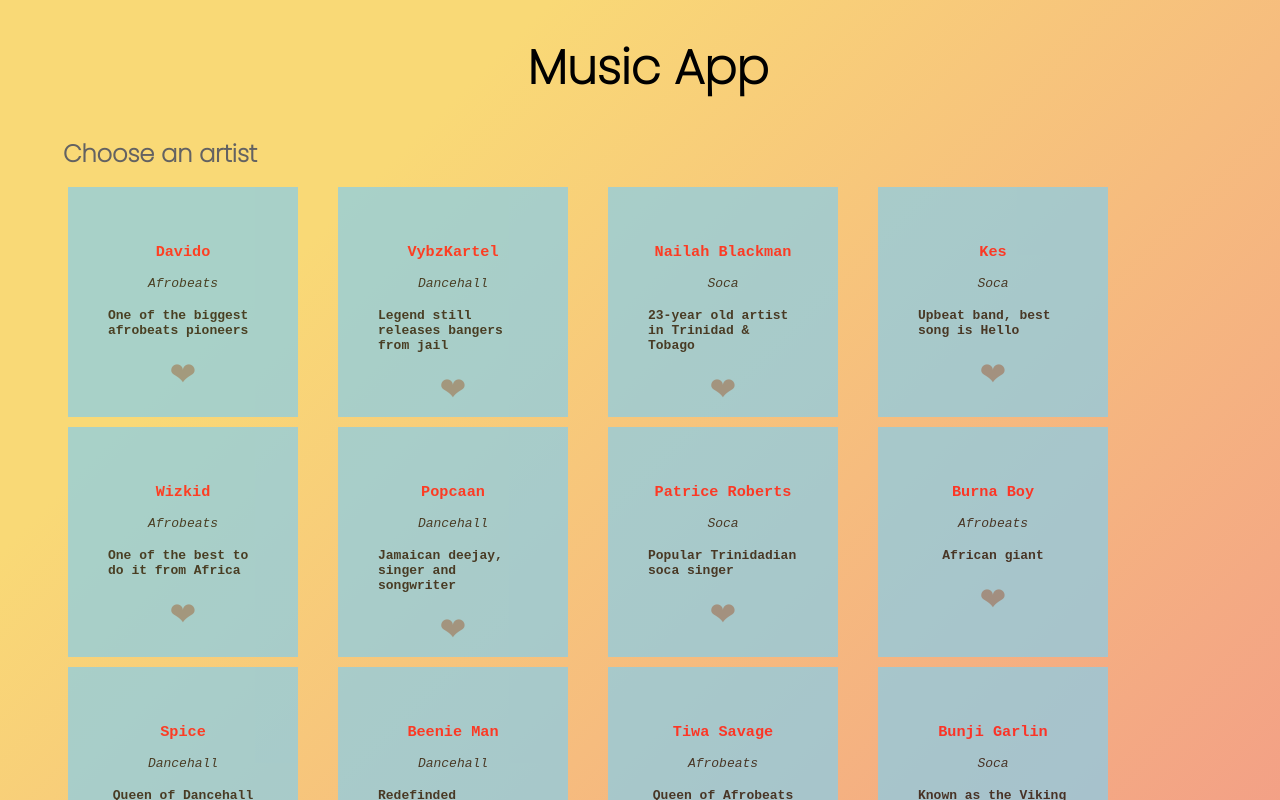
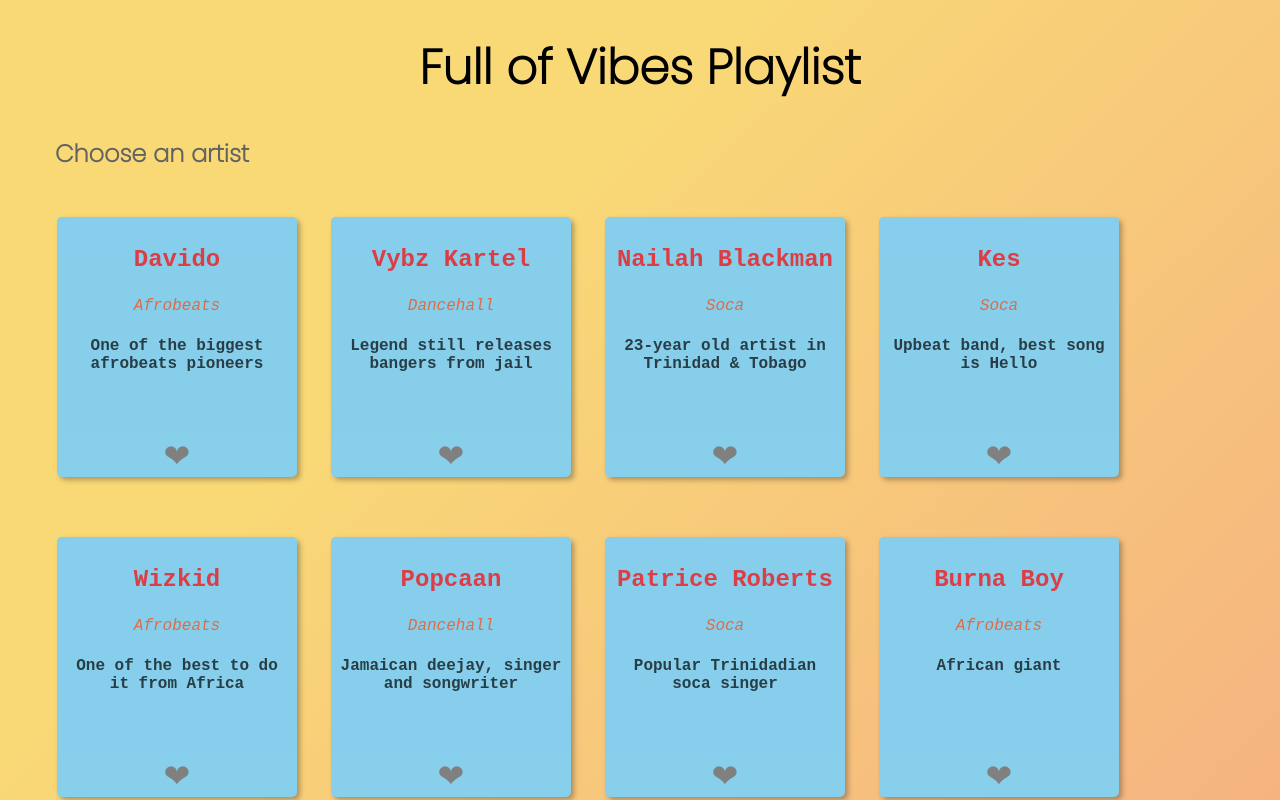
Before and after one commit to olu-akano/playmusic-app, a React app: page / in a window 1280 px wide. Shown: the top 800 px of the page. Built offline with nearby package versions, Linux system fonts and the light colour scheme.

Commit message:
hover image and styling

```diff
--- a/src/App.jsx
+++ b/src/App.jsx
@@ -5,11 +5,15 @@
 function App() {
     return (
         <>
-            <h1>Music App</h1>
+            <h1>Full of Vibes Playlist</h1>
 
 
 
             <Playlists />
+
+           <div className="footer">
+                <p>Olu & Zerh</p>
+           </div>
 
 
         </>
--- a/src/components/Card/index.jsx
+++ b/src/components/Card/index.jsx
@@ -2,15 +2,19 @@
 import '../Card/style.css';
 import {LikeButton} from '../LikeButton/index'
 
-export const Card = ({ size, name, genre, intro }) => {
+export const Card = ({ size, name, genre, intro, img }) => {
     return (
         <>
-            <div className={`card ${size}`}>
-                <h3>{name}</h3>
-                <em>{genre}</em>
-                <h4>{intro}</h4>
-                <div>
-                <LikeButton/>
+            <div className="cardCont">
+                <div className={`card ${size}`}>
+                    <img className="imgCss"src={img}/>
+                    <h3>{name}</h3>
+                    <em>{genre}</em>
+                    <h4>{intro}</h4>
+
+                </div>
+                <div className="likeBtn">
+                    <LikeButton/>
                 </div>
             </div>
 
--- a/src/components/Card/style.css
+++ b/src/components/Card/style.css
@@ -5,14 +5,16 @@
     background-image: linear-gradient(315deg, #f39f86 0%, #f9d976 74%);
     font-family: 'Poppins', sans-serif;
     width: 100vw;
-    height: 100vh;
+    height: auto;
+    justify-content: space-evenly;
+    margin: 0;
+    padding: 0;
 }
 
 h1 {
     color: rgb(0, 0, 0);
     text-align: center;
     font-size: 3rem;
-    font-weight: bold;
 }
 
 h2 {
@@ -23,30 +25,67 @@
 h3 {
     text-align: center;
     color: red;
+    font-size: 1.5rem;
+}
+
+em {
+    font-size: 1rem;
+    color: orangered;
+}
+
+h4 {
+    padding: 0px 5px;
+    font-size: 1rem;
 }
 
 .heartBtn {
     font-size: 2rem;
+    cursor: pointer;
 }
 
-.card {
-    height: 150px;
-    width: 150px;
-    background-color: skyblue;
-    color: black;
-    padding: 40px;
-    opacity: 0.7;
+.likeBtn {
+    margin: auto;
+}
+
+
+.cardCont {
+    height: 260px;
+    width: 240px;
+    background-color: rgb(135, 207, 235);
     font-family: monospace;
     flex-direction: column;
     display:inline-flex;
     align-items: center;
-    margin: 0 20px;
-    margin-bottom: 10px;
+    box-shadow: 3px 3px 5px rgba(34, 29, 29, 0.342);
+    border-radius: 5px;
+    cursor: pointer;
+    margin: 30px 17px;
+    text-align: center;
+    overflow:hidden;
+}
+
+.card {
+    color: black;
+    background-color: skyblue;
+    opacity: 0.7;
+    text-align: center;
+    position: relative;
+    overflow: hidden;
+    padding: 3px;
+    border-radius: 5px;
+    height: 220px;
+    width: 100%;
+    padding: 5px 5px 0 5px;
 }
 
 .card:hover {
     opacity: 1;
     cursor: pointer;
+    transition: transform 0.1s ease-in-out;
+}
+
+.imgCss:hover {
+    opacity: 1;
 }
 
 .card.small {
@@ -57,3 +96,22 @@
     height: 200px;
     width: 200px;
 }
+
+.imgCss {
+    position: absolute;
+    bottom: 0;
+    left: 0;
+    right: 0;
+    height: 220px;
+    width: 190px;
+    width: 100%;
+    height: 100%;
+    opacity: 0;
+    background-color: skyblue;
+    border-radius: 5px;
+}
+
+.footer {
+    font-size: 1rem;
+    text-align: center;
+}
--- a/src/components/Playlists.jsx
+++ b/src/components/Playlists.jsx
@@ -3,23 +3,28 @@
 import { Card } from './Card';
 
 const musicList = [
-    { name: "Davido", genre: "Afrobeats", intro: "One of the biggest afrobeats pioneers" },
-    { name: "VybzKartel", genre: "Dancehall", intro: "Legend still releases bangers from jail" },
-    { name: "Nailah Blackman", genre: "Soca", intro: "23-year old artist in Trinidad & Tobago" },
-    { name: "Kes", genre: "Soca", intro: "Upbeat band, best song is Hello" },
-    { name: "Wizkid", genre: "Afrobeats", intro: "One of the best to do it from Africa" },
-    { name: "Popcaan", genre: "Dancehall", intro: "Jamaican deejay, singer and songwriter" },
-    { name: "Patrice Roberts", genre: "Soca", intro: "Popular Trinidadian soca singer" },
-    { name: "Burna Boy", genre: "Afrobeats", intro: "African giant" },
-    { name: "Spice", genre: "Dancehall", intro: "Queen of Dancehall" },
-    { name: "Beenie Man", genre: "Dancehall", intro: "Redefinded Dancehall through Djing" },
-    { name: "Tiwa Savage", genre: "Afrobeats", intro: "Queen of Afrobeats" },
-    { name: "Bunji Garlin", genre: "Soca", intro: " Known as the Viking of Soca" }
+    { name: "Davido", genre: "Afrobeats", intro: "One of the biggest afrobeats pioneers", img: "https://www.nme.com/wp-content/uploads/2020/11/Davido-696x442.jpg" },
+    { name: "Vybz Kartel", genre: "Dancehall", intro: "Legend still releases bangers from jail", img: "https://www.dancehallusa.com/wp-content/uploads/2015/01/vybz-kartel-jamaican-artiste_0.png"},
+    { name: "Nailah Blackman", genre: "Soca", intro: "23-year old artist in Trinidad & Tobago", img: "https://i1.sndcdn.com/avatars-000718551907-elxon2-t500x500.jpg"},
+    { name: "Kes", genre: "Soca", intro: "Upbeat band, best song is Hello", img: "https://socanews.com/wp-content/uploads/2020/10/Kes-The-band-Kes-pointing.jpg" },
+    { name: "Wizkid", genre: "Afrobeats", intro: "One of the best to do it from Africa", img: "https://cdn.smehost.net/2020sonymusiccouk-ukprod/wp-content/uploads/2020/02/Wizkid-WEB.jpg" },
+    { name: "Popcaan", genre: "Dancehall", intro: "Jamaican deejay, singer and songwriter", img: "https://thetropixs.com/wp-content/uploads/2020/08/Popcaan-Yiy.jpg" },
+    { name: "Patrice Roberts", genre: "Soca", intro: "Popular Trinidadian soca singer", img: "https://2bkaribbean.com/wp-content/uploads/2020/02/Patrice-Roberts-2BKaribbean-Strength-Of-A-Woman-Cover-02.07.20-2.jpg" },
+    { name: "Burna Boy", genre: "Afrobeats", intro: "African giant", img: "https://media.gq.com/photos/5e5ebc2cb7235e00084122d3/1:1/w_2999,h_2999,c_limit/burna-boy-gq-style-spring-summer-2020-promo.jpg" },
+    { name: "Spice", genre: "Dancehall", intro: "Queen of Dancehall", img: "https://urbanislandz.com/wp-content/uploads/2019/06/Spice-dancehall-artiste.jpg" },
+    { name: "Beenie Man", genre: "Dancehall", intro: "Redefinded Dancehall through Djing", img: "https://pbs.twimg.com/profile_images/1351528759480999938/nVdYo2MB_400x400.jpg" },
+    { name: "Tiwa Savage", genre: "Afrobeats", intro: "Queen of Afrobeats", img: "https://cdn.punchng.com/wp-content/uploads/2021/10/09043359/Tiwa-Savage.jpg" },
+    { name: "Bunji Garlin", genre: "Soca", intro: "Known as the Viking of Soca", img: "https://m.media-amazon.com/images/I/310QtrW0pVL._SL1000_.jpg" },
+    { name: "Shenseea", genre: "Dancehall", intro: "Jamaican dancehall recording artist", img: "https://i1.sndcdn.com/avatars-tbWDeT7ajJAqjPvZ-dhjBkA-t500x500.jpg" },
+    { name: "Maleek Berry", genre: "Afrobeats", intro: "Nominated as Music Producer of 2014", img: "https://dynamicmedia.livenationinternational.com/Media/n/v/v/11ffffdd-0fa4-482b-854c-944dfdc7ff88.jpg" },
+    { name: "Sean Paul", genre: "Dancehall", intro: "A prolific Dancehall artist", img: "https://pbs.twimg.com/profile_images/1085955424342425601/3pqRRO9n.jpg" },
 
 ];
 
+
 export const Playlists = () => {
-    const renderPlaylists = () => musicList.map((m, i) => <Card key ={i} name={m.name} genre={m.genre} intro={m.intro}/>)
+    const renderPlaylists = () => musicList.map((m, i) => <Card key ={i} name={m.name} genre={m.genre} intro={m.intro} img={m.img}/>)
+
 
     return (
         <>
```
Also changed, not shown: 1 other file (tests, documents, lock files or other folders).
